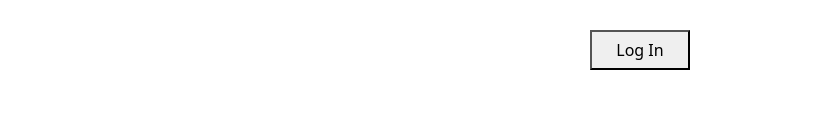
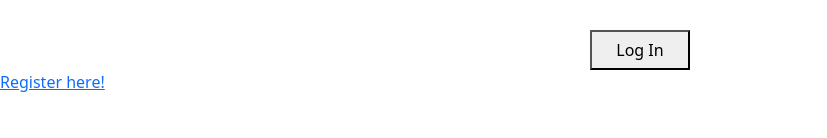
Before and after one commit to t-quinn-t/LittleChatRoom, a React (Create React App) app in the folder client/: page / in a window 1280 px wide. Shown: the part 162-300 px from the top of the page, without its empty margins (0-827 px from the left). Built offline with nearby package versions, Linux system fonts and the light colour scheme.

Commit message:
added frontend link

```diff
--- a/client/src/component/UserRegistrationFormComponent.js
+++ b/client/src/component/UserRegistrationFormComponent.js
@@ -25,7 +25,6 @@ function UserRegistrationForm (props) {
 
     let registerUser = async function (event) {
         event.preventDefault();
-        alert("sending fetch")
         let url = "http://localhost:8080/user/register?" +
             "uname=" + unameFromForm + "&" +
             "email=" + emailFromForm + "&" +
@@ -33,7 +32,6 @@ function UserRegistrationForm (props) {
         await fetch(url, {
             method: 'POST'
         }).then(response => {
-            alert("finish fetch")
             if (response.ok) {
                 handleRegistrationSuccess(response.json(), event.target);
             }
--- a/client/src/component/auth/LogIn.js
+++ b/client/src/component/auth/LogIn.js
@@ -1,7 +1,7 @@
 import React, {useState} from 'react';
 import './LogIn.css';
 import {Alert} from "react-bootstrap";
-import {useHistory} from 'react-router-dom';
+import {useHistory, Link} from 'react-router-dom';
 import {useAuth} from "./auth";
 
 export default function LogInPage(props) {
@@ -69,6 +69,9 @@ export default function LogInPage(props) {
                 <br/>
                 <button onClick={submitForm}>Log In</button>
             </div>
+            <div>
+                <Link to="/register">Register here!</Link>
+            </div>
             <div className="error-msg-box">{errorMessage == null ? "": <Alert variant="danger">{errorMessage}</Alert>}</div>
         </div>
 
```
